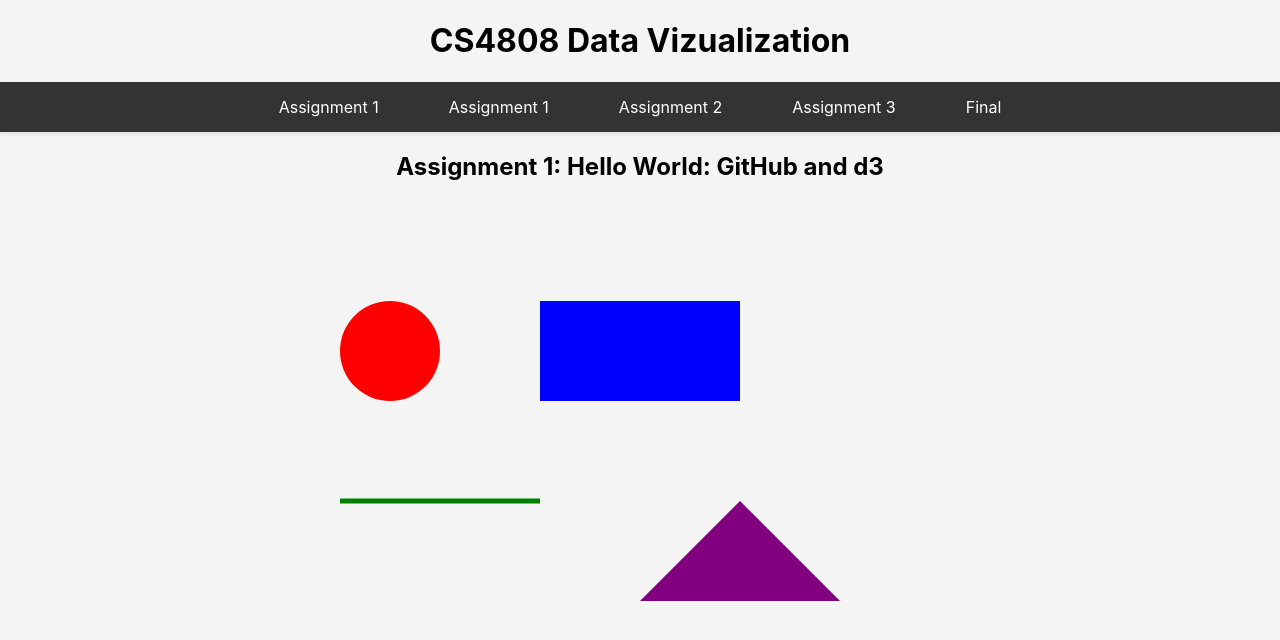
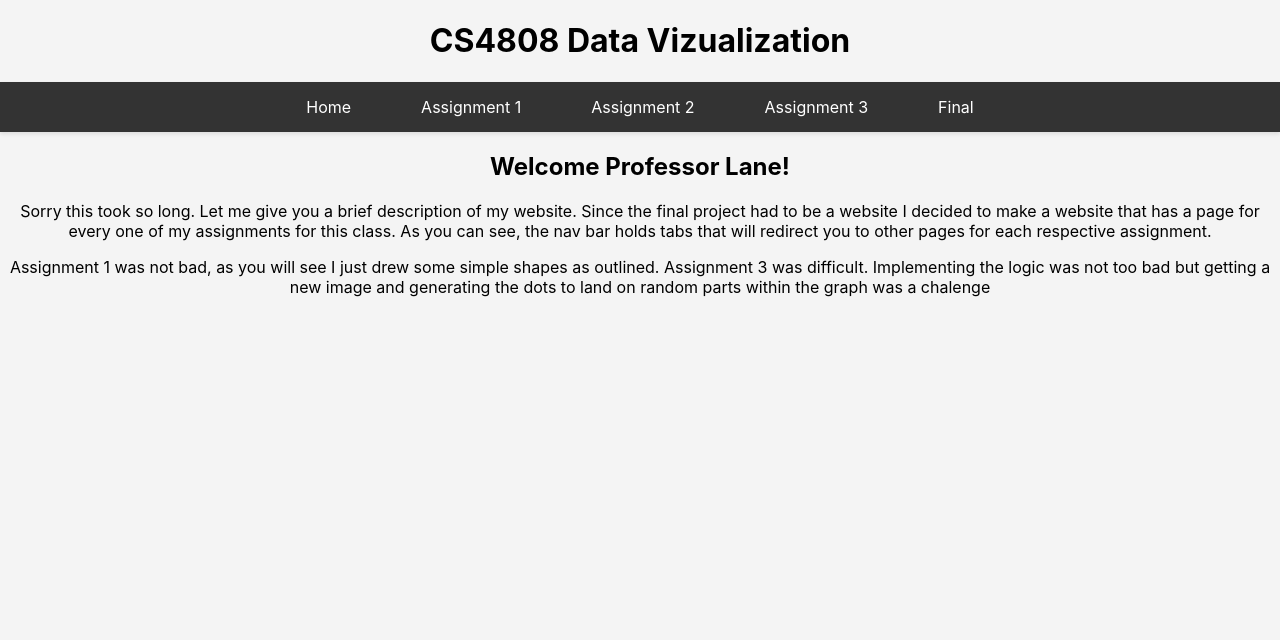
Before and after one commit to owenlehane/my-d3-react-app, a React (Create React App) app: page /home in a window 1280 px wide. Shown: the top 640 px of the page. Built offline with nearby package versions, Linux system fonts and the light colour scheme.

Commit message:
Added Home page

```diff
--- a/src/App.js
+++ b/src/App.js
@@ -1,5 +1,6 @@
 import React from 'react';
 import { Route, Routes, Link } from 'react-router-dom';
+import Home from '/Users/owenlehane/my-d3-react-app/src/pages/Home.js'
 import Assignment1 from './pages/Assignment1';
 import Assignment2 from './pages/Assignment2';
 import Assignment3 from './pages/Assignment3';
@@ -12,7 +13,7 @@ function App() {
       <h1>CS4808 Data Vizualization</h1>
       <nav>
         <ul>
-        <li><Link to="/home">Assignment 1</Link></li>
+          <li><Link to="/home">Home</Link></li>
           <li><Link to="/assignment1">Assignment 1</Link></li>
           <li><Link to="/assignment2">Assignment 2</Link></li>
           <li><Link to="/assignment3">Assignment 3</Link></li>
@@ -20,7 +21,7 @@ function App() {
         </ul>
       </nav>
       <Routes>
-      <Route path="/home" element={<Assignment1 />} />
+        <Route path="/home" element={<Home />} />
         <Route path="/assignment1" element={<Assignment1 />} />
         <Route path="/assignment2" element={<Assignment2 />} />
         <Route path="/assignment3" element={<Assignment3 />} />
--- a/src/pages/Home.js
+++ b/src/pages/Home.js
@@ -0,0 +1,15 @@
+import React from 'react';
+
+
+function Home(){
+
+
+    return (
+        <div>
+            <h2>Welcome Professor Lane!</h2>
+            <p>Sorry this took so long. Let me give you a brief description of my website. Since the final project had to be a website I decided to make a website that has a page for every one of my assignments for this class. As you can see, the nav bar holds tabs that will redirect you to other pages for each respective assignment. </p>
+            <p>Assignment 1 was not bad, as you will see I just drew some simple shapes as outlined. Assignment 3 was difficult. Implementing the logic was not too bad but getting a new image and generating the dots to land on random parts within the graph was a chalenge</p>
+        </div>
+    );
+}
+export default Home;
```
